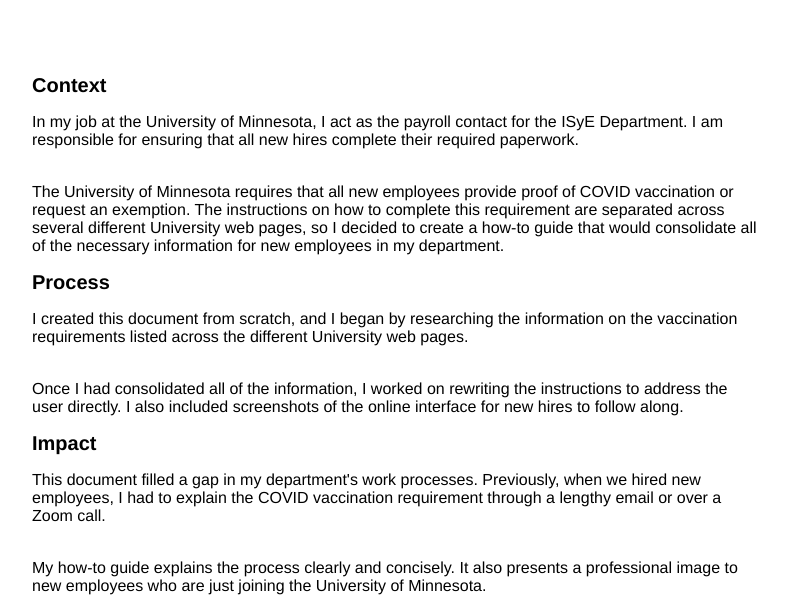
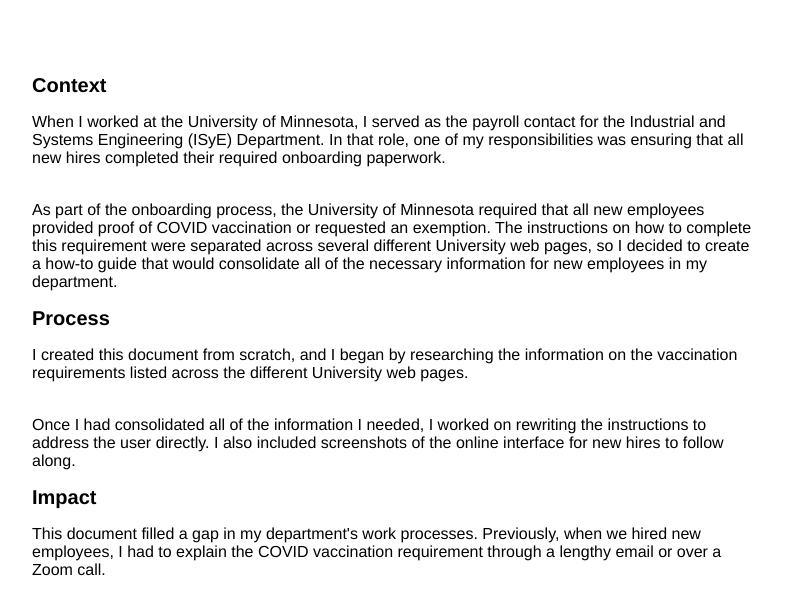
Before and after one commit to bensona0617/portfolio, a plain HTML site: page project-pages/covid-how-to.html in a window 1280 px wide. Shown: the part 670-1280 px from the top of the page, without its empty margins (243-1031 px from the left). Drawn offline with Linux system fonts and the light colour scheme.

Commit message:
Update covid-how-to.html

```diff
--- a/project-pages/covid-how-to.html
+++ b/project-pages/covid-how-to.html
@@ -37,7 +37,7 @@
             - Change "desktop.jpeg" to the image filename you uploaded in the assets/images folder.
           -->
         <div class="main-title">COVID Vaccination Requirement How-To Guide</div>
-        <div class="body-text">I created a how-to guide for new employees in my department to explain how to complete the COVID Vaccination Requirement for new hires.</div>
+        <div class="body-text">I created a how-to guide for new employees at my job to explain how to complete the COVID Vaccination Requirement for new hires.</div>
         <image class="project-header-image" src="../assets/images/covid-header-wide.png" alt="Screenshot of the header and introduction of the COVID requirement how-to guide">
       </div>
 
@@ -51,16 +51,16 @@
       <div id="project-details">
         <div class="subheader-text">Context</div>
         <div class="project-details-content">
-          <div class="body-text">In my job at the University of Minnesota, I act as the payroll contact for the ISyE Department.
-		I am responsible for ensuring that all new hires complete their required paperwork.</div>
-          <div class="body-text">The University of Minnesota requires that all new employees provide proof of COVID vaccination or request an exemption.
-		The instructions on how to complete this requirement are separated across several different University web pages, so I decided to create a how-to guide that would consolidate all of the necessary information for new employees in my department.</div>
+          <div class="body-text">When I worked at the University of Minnesota, I served as the payroll contact for the Industrial and Systems Engineering (ISyE) Department.
+		In that role, one of my responsibilities was ensuring that all new hires completed their required onboarding paperwork.</div>
+          <div class="body-text">As part of the onboarding process, the University of Minnesota required that all new employees provided proof of COVID vaccination or requested an exemption.
+		The instructions on how to complete this requirement were separated across several different University web pages, so I decided to create a how-to guide that would consolidate all of the necessary information for new employees in my department.</div>
         </div>
 
 	<div class="subheader-text">Process</div>
         <div class="project-details-content">
           <div class="body-text">I created this document from scratch, and I began by researching the information on the vaccination requirements listed across the different University web pages.</div>
-          <div class="body-text">Once I had consolidated all of the information, I worked on rewriting the instructions to address the user directly. I also included screenshots of the online interface for new hires to follow along.
+          <div class="body-text">Once I had consolidated all of the information I needed, I worked on rewriting the instructions to address the user directly. I also included screenshots of the online interface for new hires to follow along.
 		</div>
         </div>
 
@@ -68,7 +68,7 @@
         <div class="project-details-content">
           <div class="body-text">This document filled a gap in my department's work processes.
 		Previously, when we hired new employees, I had to explain the COVID vaccination requirement through a lengthy email or over a Zoom call.</div>
-	  <div class="body-text">My how-to guide explains the process clearly and concisely. It also presents a professional image to new employees who are just joining the University of Minnesota.</div>
+	  <div class="body-text">My how-to guide explained the process clearly and concisely. It also presented a professional image to new employees who were just joining the University of Minnesota.</div>
 	  <div class="body-text">
 		<a class="button" target="_blank" href="https://docs.google.com/document/d/1TFDhHwbS85HCq1YFkSxVfdSBq5jac-sz0aB5JNhe6S4/edit?usp=sharing">
           	<span class="button-text">View the How-To Guide</span>
```
